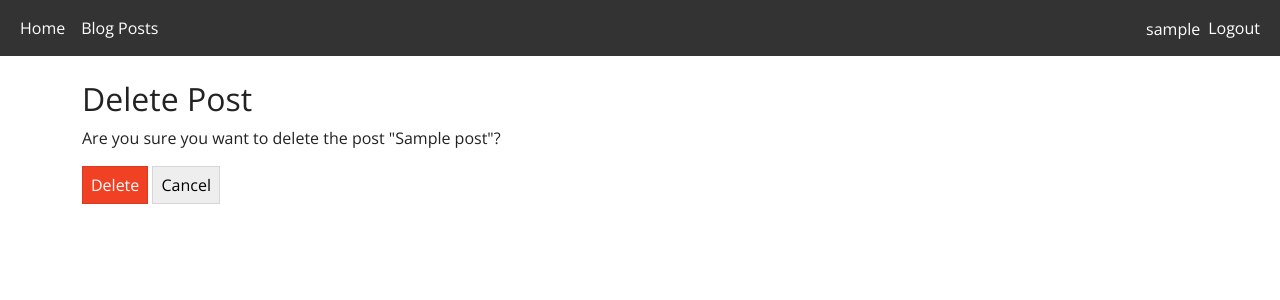
After one commit to yrnmalone0/Alx_DjangoLearnLab, a Django app: page /post/1/delete/ in a window 1280 px wide. The commit adds this page. Shown: the top 300 px of the page. Run offline with Django 5.2, Linux system fonts and the light colour scheme; a user stored in the database is signed in; tables that the repository leaves empty hold one stand-in row (values such as "Sample post"); some libraries are stand-ins or nearby versions.

Commit message:
modified CRUD templates names

```diff
--- a/django_blog/blog/templates/blog/base.html
+++ b/django_blog/blog/templates/blog/base.html
@@ -20,8 +20,15 @@
                     <li class="nav-item"><a class="nav-link text-white" href="/create_blog">Blog Posts</a></li>
                 </ul>
                 <ul class="navbar-nav">
+                    {% if user.is_authenticated %}
+                    <span style="color: white; margin-top: 9px;">
+                        {{ user.username }}
+                    </span>
+                    <li class="nav-item"><a class="nav-link text-white" href="{% url 'user-logout' %}">Logout</a></li>
+                    {% else %}
                     <li class="nav-item"><a class="nav-link text-white" href="{% url 'user-login' %}">Login</a></li>
                     <li class="nav-item"><a class="nav-link text-white" href="{% url 'register' %}">Register</a></li>
+                    {% endif %}
                 </ul>
             </div>
         </nav>
@@ -30,7 +37,8 @@
     <div class="container mt-4">
         {% block content %}
         <!-- Page-specific content goes here -->
-        <h1>Welcome, User</h1>
+        <h1>You're here!</h1>
+        <p>Register or login to access your dashboard.</p>
         {% endblock %}
     </div>
 
--- a/django_blog/blog/templates/blog/dashboard.html
+++ b/django_blog/blog/templates/blog/dashboard.html
@@ -4,7 +4,7 @@
 
 {% block content %}
 
-<h2>Hello User, You're here</h2>
+<h2>Hello {{ user.username }}, you're here</h2>
 <button class="btn btn-danger">
     <a href="{% url 'user-logout' %}">Logout</a>
 </button>
--- /dev/null
+++ b/django_blog/blog/templates/blog/post_delete.html
@@ -0,0 +1,14 @@
+{% extends 'blog/base.html' %}
+
+# Deleting Posts
+{% block title %} Django Blog | Delete Post {% endblock %}
+
+{% block content %}
+    <h2>Delete Post</h2>
+    <p>Are you sure you want to delete the post "{{ post.title }}"?</p>
+    <form method="post">
+        {% csrf_token %}
+        <button type="submit" class="btn btn-danger">Delete</button>
+        <a href="{% url 'posts' %}" class="btn btn-secondary">Cancel</a>
+    </form>
+{% endblock %}
--- a/django_blog/blog/views.py
+++ b/django_blog/blog/views.py
@@ -102,7 +102,7 @@ def profile(request):
 class CreateView(LoginRequiredMixin, CreateView):
     model = Post
     form_class = PostForm
-    template_name = 'blog/create_post.html'
+    template_name = 'blog/creating_post.html'
      # Define the success URL after successful update
     success_url = reverse_lazy('posts')
 
@@ -114,7 +114,7 @@ class CreateView(LoginRequiredMixin, CreateView):
 # - List Posts View
 class ListView(LoginRequiredMixin, ListView):
     model = Post
-    template_name = 'blog/post_list.html'
+    template_name = 'blog/listing_post.html'
     context_object_name = 'posts'
 
 
@@ -129,7 +129,7 @@ class DetailView(LoginRequiredMixin, DetailView):
 class UpdateView(LoginRequiredMixin, UpdateView):
     model = Post
     form_class = PostForm
-    template_name = 'blog/update_post.html'
+    template_name = 'blog/editing_post.html'
      # Define the success URL after successful update
     success_url = reverse_lazy('posts')
 
@@ -137,5 +137,5 @@ class UpdateView(LoginRequiredMixin, UpdateView):
 # - Delete Post View
 class DeleteView(LoginRequiredMixin, DeleteView):
     model = Post
-    template_name = 'blog/delete_post.html'
+    template_name = 'blog/post_delete.html'
     success_url = reverse_lazy('posts')
```
Also changed, not shown: django_blog/blog/templates/blog/creating_post.html (renamed from django_blog/blog/templates/blog/create_post.html), django_blog/blog/templates/blog/editing_post.html (renamed from django_blog/blog/templates/blog/update_post.html), django_blog/blog/templates/blog/listing_post.html (renamed from django_blog/blog/templates/blog/post_list.html), django_blog/blog/templates/blog/viewing_post.html (renamed from django_blog/blog/templates/blog/post_detail.html).
